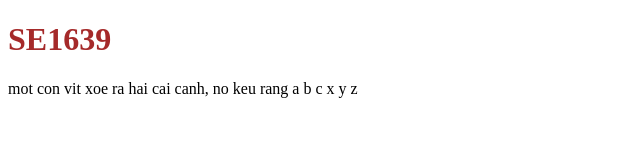
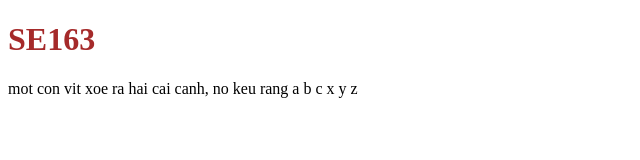
Before and after one commit to huyngquang02-1633/Test_git, a plain HTML site: page index.html in a window 1280 px wide. Shown: the full height of the page, 0-640 px from the left. Drawn offline with Linux system fonts and the light colour scheme.

Commit message:
Update index.html

```diff
--- a/index.html
+++ b/index.html
@@ -8,7 +8,7 @@
     <title>Document</title>
 </head>
 <body>
-    <h1>SE1639</h1>
+    <h1>SE163</h1>
     <p>mot con vit xoe ra hai cai canh, no keu rang a b c x y z</p>
 </body>
 </html>
```
